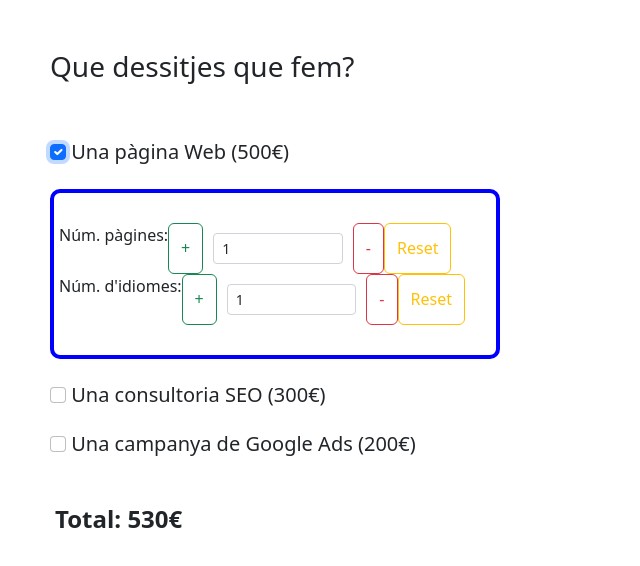
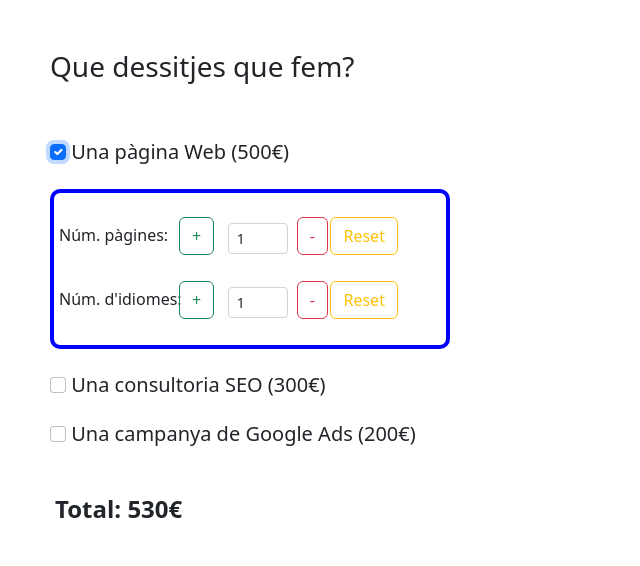
Before and after one commit to Xavi-BCN/sprint7-a, a React (Create React App) app: page / in a window 1280 px wide. Both pictures are taken after a click on the checkbox 58 px from the left and 151 px from the top of the page. Shown: the top 566 px of the page, without its empty margins (0-640 px from the left). Built offline with nearby package versions, Linux system fonts and the light colour scheme.

Commit message:
Exercise 3 OK

```diff
--- a/src/App.js
+++ b/src/App.js
@@ -1,7 +1,7 @@
 
 import { useState,useEffect } from 'react'
 import Panel from './components/Panel';
-import './App.css'
+import './Styles/App.css'
 
 let suma = 0;
 let sumaweb = 0;
@@ -63,12 +63,12 @@ export default function App() {
     }
   };
 
-  console.log(web, pages, lang , seo, ads)
+  console.log(web, pages, lang, seo, ads)
 
   useEffect(() => {
     sumaweb = (pages * lang * pricePagesAndLang)
     setTotal(suma + sumaweb)
-  }, [web, seo, ads, , pages, lang])
+  }, [web, seo, ads, pages, lang])
 
 
   return (
--- /dev/null
+++ b/src/Styles/Control.css
@@ -0,0 +1,15 @@
+
+.btn {
+    margin-top: -80px;
+    margin-left: 170px;
+}
+
+.btnplus{
+    margin-left: 120px;
+}
+
+.container-controls input{
+    width: 60px;
+    margin-top: -40px;
+    margin-left: 135px;
+}
--- a/src/components/PanelStyle.js
+++ b/src/Styles/PanelStyle.js
@@ -1,14 +1,9 @@
 import PanelStyle from "styled-components";
 
 export const StylPanel = PanelStyle.div`
-  display: flex;
-  flex-wrap: wrap;
-
+  height: 160px;
   border: 4px solid blue;
   border-radius: 10px;
   padding: 30px 5px;
-  width: 450px;
+  width: 400px;
 `;
-
-  //justify-content: center;
-  //align-items: center;
--- a/src/components/Panel.js
+++ b/src/components/Panel.js
@@ -1,5 +1,5 @@
 //import { useState } from "react";
-import { StylPanel } from "./PanelStyle";
+import { StylPanel } from "../Styles/PanelStyle";
 import Controls from "./controls";
 
 function Panel ({paginas, idiomas}){
--- a/src/components/controls.jsx
+++ b/src/components/controls.jsx
@@ -1,42 +1,50 @@
+import '../../src/Styles/Control.css'
 
-function Controls ({control, whatInput}){
+function Controls({ control, whatInput }) {
 
   let target = document.getElementById(`${whatInput}`)
 
-  function increment(){
-      target.value ++;
+  function increment() {
+    target.value++;
     control(target.value)
   }
-  function decrement(){
-    if(target.value >= 2){
-      target.value --;
+  function decrement() {
+    if (target.value >= 2) {
+      target.value--;
       control(target.value)
     }
   }
 
-  function reset(){
+  function reset() {
     target.value = 1;
     control(target.value);
   }
 
   return (
-    <>
-      <button className="btn btn-outline-success" onClick={increment} > + </button>
+    <div className="container-controls">
+      <div className="row">
+        <div className="col-1">
+          <button className="btnplus btn btn-outline-success" onClick={increment} > + </button>
+        </div>
+        <div className="col-1">
           <input
-        id= {`${whatInput}`}
-        style={{width: '30%', margin: '10px'}}
-        className="form-control form-control-sm"
+              id={`${whatInput}`}
+              className="textin form-control form-control-sm"
               defaultValue={1}
               min={1}
               type="number"
               aria-label=".form-control-sm example"
-        onChange={ (event) => control(event.target.value)}
+              onChange={(event) => control(event.target.value)}
             />
-      <button className="btn btn-outline-danger" onClick={decrement}> - </button>
-      <button className="btn btn-outline-warning" onClick={reset}> Reset</button>
-    </>
+        </div>
+        <div className="col-1">
+          <button className="btnminus btn btn-outline-danger" onClick={decrement}> - </button>
+        </div>
+        <div className="col-1">
+          <button className="btnreset btn btn-outline-warning" onClick={reset}> Reset</button>
+        </div>
+      </div>
+    </div>
   );
 }
 export default Controls;
-
-// onBlur={control(document.getElementById(`${whatInput}`).value)}
```
Also changed, not shown: src/Styles/App.css (renamed from src/App.css). Lines whose indentation alone changed are shown as unchanged.
